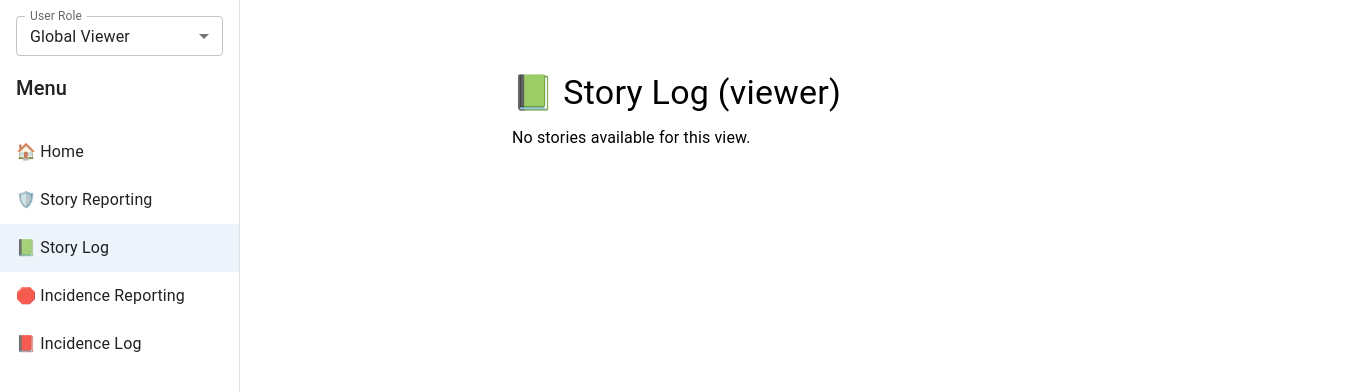
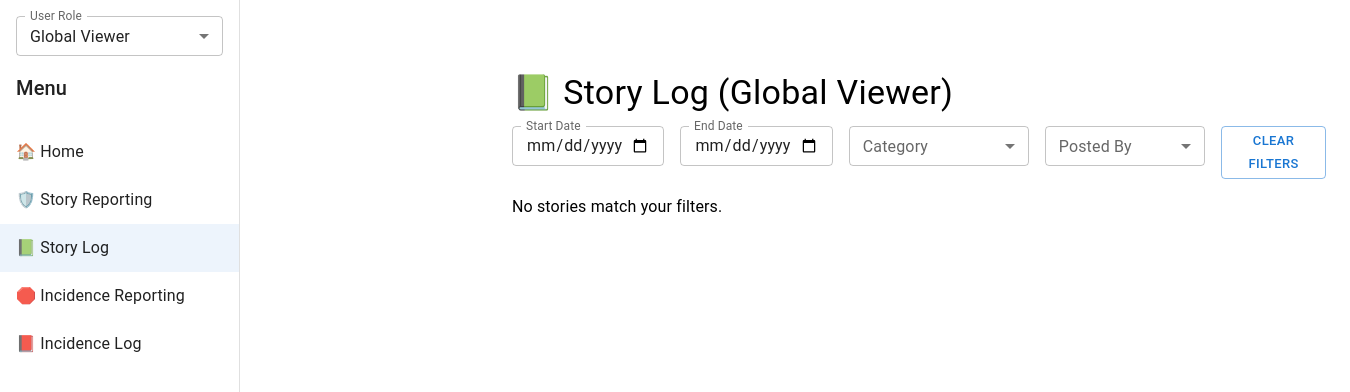
Before and after one commit to JoSt1703/positive_incidence_reporting, a React (Vite) app: page /positive-view in a window 1280 px wide. Shown: the top 392 px of the page, 1350 px wide, since content can reach past the window. Built offline with nearby package versions, Linux system fonts and the light colour scheme.

Commit message:
filter update

```diff
--- a/src/pages/NegativeViewEdit.jsx
+++ b/src/pages/NegativeViewEdit.jsx
@@ -1,29 +1,46 @@
 import { useState, useEffect } from 'react'
 import {
   Box, Typography, Table, TableBody, TableCell, TableContainer,
-  TableHead, TableRow, Paper, Button, Stack
+  TableHead, TableRow, Paper, Button, Stack, TextField,
+  FormControl, InputLabel, Select, MenuItem
 } from '@mui/material'
 import { useNavigate } from 'react-router-dom'
 
 export default function NegativeViewEdit() {
-  const [incidents, setIncidents] = useState([])
+  const [allIncidents, setAllIncidents] = useState([])
+  const [filtered, setFiltered] = useState([])
   const [role, setRole] = useState('viewer')
   const navigate = useNavigate()
+
+  const [startDate, setStartDate] = useState('')
+  const [endDate, setEndDate] = useState('')
+  const [postedBy, setPostedBy] = useState('')
+  const isViewer = role === 'viewer'
+
+  const formatRole = (id) => {
+    switch (id) {
+      case 'accountA': return 'Account A'
+      case 'accountB': return 'Account B'
+      case 'accountC': return 'Account C'
+      case 'viewer': return 'Global Viewer'
+      default: return id
+    }
+  }
 
   useEffect(() => {
     const load = () => {
       const all = JSON.parse(sessionStorage.getItem('incidents')) || []
       const currentRole = sessionStorage.getItem('role') || 'viewer'
 
-      const filtered = all.filter((incident) => {
+      const visible = all.filter((incident) => {
         if (currentRole === 'viewer') return incident.visibility === 'public'
         if (incident.owner === currentRole) return true
         if (incident.visibility === 'shared' && (incident.sharedWith || []).includes(currentRole)) return true
         return incident.visibility === 'public'
       })
 
+      setAllIncidents(visible)
       setRole(currentRole)
-      setIncidents(filtered)
     }
 
     load()
@@ -31,7 +48,15 @@ export default function NegativeViewEdit() {
     return () => window.removeEventListener('storage', load)
   }, [])
 
-  const isViewer = role === 'viewer'
+  useEffect(() => {
+    let filtered = [...allIncidents]
+
+    if (startDate) filtered = filtered.filter(i => i.incidentOccurred >= startDate)
+    if (endDate) filtered = filtered.filter(i => i.incidentOccurred <= endDate)
+    if (postedBy) filtered = filtered.filter(i => i.owner === postedBy)
+
+    setFiltered(filtered)
+  }, [allIncidents, startDate, endDate, postedBy])
 
   const handleEdit = (index) => {
     navigate(`/edit/${index}`)
@@ -40,12 +65,12 @@ export default function NegativeViewEdit() {
   const handleDelete = (index) => {
     const all = JSON.parse(sessionStorage.getItem('incidents')) || []
     const realIndex = all.findIndex(
-      (item) => item.summary === incidents[index].summary && item.owner === incidents[index].owner
+      (item) => item.summary === filtered[index].summary && item.owner === filtered[index].owner
     )
     if (realIndex !== -1) {
       all.splice(realIndex, 1)
       sessionStorage.setItem('incidents', JSON.stringify(all))
-      setIncidents((prev) => prev.filter((_, i) => i !== index))
+      setFiltered((prev) => prev.filter((_, i) => i !== index))
     }
   }
 
@@ -61,13 +86,54 @@ export default function NegativeViewEdit() {
   }
 
   return (
-    <Box sx={{ maxWidth: 900, mx: 'auto', mt: 4 }}>
+    <Box sx={{ maxWidth: 1000, mx: 'auto', mt: 4 }}>
       <Typography variant="h4" gutterBottom>
-        📕 Incident Log ({role})
+        📕 Incident Log ({formatRole(role)})
       </Typography>
 
-      {incidents.length === 0 ? (
-        <Typography>No incidents available for this view.</Typography>
+      {/* Filters */}
+      <Stack direction={{ xs: 'column', sm: 'row' }} spacing={2} sx={{ mb: 2 }}>
+        <TextField
+          label="Start Date"
+          type="date"
+          InputLabelProps={{ shrink: true }}
+          value={startDate}
+          onChange={(e) => setStartDate(e.target.value)}
+          size="small"
+        />
+        <TextField
+          label="End Date"
+          type="date"
+          InputLabelProps={{ shrink: true }}
+          value={endDate}
+          onChange={(e) => setEndDate(e.target.value)}
+          size="small"
+        />
+        <FormControl sx={{ minWidth: 180 }} size="small">
+          <InputLabel>Posted By</InputLabel>
+          <Select value={postedBy} label="Posted By" onChange={(e) => setPostedBy(e.target.value)}>
+            <MenuItem value="">All</MenuItem>
+            <MenuItem value="accountA">Account A</MenuItem>
+            <MenuItem value="accountB">Account B</MenuItem>
+            <MenuItem value="accountC">Account C</MenuItem>
+            <MenuItem value="viewer">Global Viewer</MenuItem>
+          </Select>
+        </FormControl>
+        <Button
+          variant="outlined"
+          size="small"
+          onClick={() => {
+            setStartDate('')
+            setEndDate('')
+            setPostedBy('')
+          }}
+        >
+          Clear Filters
+        </Button>
+      </Stack>
+
+      {filtered.length === 0 ? (
+        <Typography>No incidents match your filters.</Typography>
       ) : (
         <TableContainer component={Paper}>
           <Table>
@@ -75,15 +141,17 @@ export default function NegativeViewEdit() {
               <TableRow>
                 <TableCell>Status</TableCell>
                 <TableCell>Summary</TableCell>
+                <TableCell>Posted By</TableCell>
                 <TableCell>Visibility</TableCell>
                 <TableCell>Options</TableCell>
               </TableRow>
             </TableHead>
             <TableBody>
-              {incidents.map((incident, index) => (
+              {filtered.map((incident, index) => (
                 <TableRow key={index}>
                   <TableCell>{incident.status}</TableCell>
                   <TableCell>{incident.summary}</TableCell>
+                  <TableCell>{formatRole(incident.owner)}</TableCell>
                   <TableCell>{incident.visibility}</TableCell>
                   <TableCell>
                     <Stack spacing={1} direction="row">
--- a/src/pages/PositiveViewEdit.jsx
+++ b/src/pages/PositiveViewEdit.jsx
@@ -1,46 +1,54 @@
 import { useState, useEffect } from 'react'
 import {
   Box, Typography, Table, TableBody, TableCell, TableContainer,
-  TableHead, TableRow, Paper, Button, Stack
+  TableHead, TableRow, Paper, Button, Stack, TextField,
+  FormControl, InputLabel, Select, MenuItem
 } from '@mui/material'
 import { useNavigate } from 'react-router-dom'
 
-const EXAMPLE_STORIES = [
-  {
-    date: '2024-08-01',
-    summary: 'Rolled out company-wide MFA enforcement.',
-    detailed_info: 'Implemented MFA with hardware tokens.',
-    industry: 'Technology',
-    visibility: 'public',
-    owner: 'accountA'
-  },
-  {
-    date: '2024-06-15',
-    summary: 'Phishing workshop success.',
-    detailed_info: '85% follow-up training completed.',
-    industry: 'Finance',
-    visibility: 'public',
-    owner: 'accountB'
-  }
+const CATEGORIES = [
+  'Awareness Training', 'Technical Achievement', 'Management', 'Culture',
+  'Incident Response Success', 'Compliance Achievement', 'Innovation in Security Tools',
+  'Vendor Risk Management', 'Threat Intelligence Utilization', 'Data Protection',
+  'Resilience and Continuity', 'Employee Security Awareness', 'Integration Success',
+  'Regulatory Advocacy'
 ]
 
+const formatRole = (id) => {
+  switch (id) {
+    case 'accountA': return 'Account A'
+    case 'accountB': return 'Account B'
+    case 'accountC': return 'Account C'
+    case 'viewer': return 'Global Viewer'
+    default: return id
+  }
+}
+
 export default function PositiveViewEdit() {
-  const [stories, setStories] = useState([])
+  const [allStories, setAllStories] = useState([])
+  const [filtered, setFiltered] = useState([])
   const [role, setRole] = useState('viewer')
   const navigate = useNavigate()
+
+  // Filters
+  const [startDate, setStartDate] = useState('')
+  const [endDate, setEndDate] = useState('')
+  const [category, setCategory] = useState('')
+  const [postedBy, setPostedBy] = useState('')
+  const isViewer = role === 'viewer'
 
   useEffect(() => {
     const load = () => {
       const all = JSON.parse(sessionStorage.getItem('successStories')) || []
       const currentRole = sessionStorage.getItem('role') || 'viewer'
-      const filtered = all.filter((story) => {
+      const visible = all.filter((story) => {
         if (currentRole === 'viewer') return story.visibility === 'public'
         if (story.owner === currentRole) return true
         if (story.visibility === 'shared' && (story.sharedWith || []).includes(currentRole)) return true
         return story.visibility === 'public'
       })
-      setStories(filtered)
       setRole(currentRole)
+      setAllStories(visible)
     }
 
     load()
@@ -48,7 +56,16 @@ export default function PositiveViewEdit() {
     return () => window.removeEventListener('storage', load)
   }, [])
 
-  const isViewer = role === 'viewer'
+  useEffect(() => {
+    let filtered = [...allStories]
+
+    if (startDate) filtered = filtered.filter(story => story.date >= startDate)
+    if (endDate) filtered = filtered.filter(story => story.date <= endDate)
+    if (category) filtered = filtered.filter(story => story.category === category)
+    if (postedBy) filtered = filtered.filter(story => story.owner === postedBy)
+
+    setFiltered(filtered)
+  }, [allStories, startDate, endDate, category, postedBy])
 
   const handleEdit = (index) => {
     navigate(`/positive-edit/${index}`)
@@ -57,12 +74,12 @@ export default function PositiveViewEdit() {
   const handleDelete = (index) => {
     const all = JSON.parse(sessionStorage.getItem('successStories')) || []
     const realIndex = all.findIndex(
-      (item) => item.summary === stories[index].summary && item.owner === stories[index].owner
+      (item) => item.summary === filtered[index].summary && item.owner === filtered[index].owner
     )
     if (realIndex !== -1) {
       all.splice(realIndex, 1)
       sessionStorage.setItem('successStories', JSON.stringify(all))
-      setStories((prev) => prev.filter((_, i) => i !== index))
+      setFiltered((prev) => prev.filter((_, i) => i !== index))
     }
   }
 
@@ -78,13 +95,64 @@ export default function PositiveViewEdit() {
   }
 
   return (
-    <Box sx={{ maxWidth: 900, mx: 'auto', mt: 4 }}>
+    <Box sx={{ maxWidth: 1000, mx: 'auto', mt: 4 }}>
       <Typography variant="h4" gutterBottom>
-        📗 Story Log ({role})
+        📗 Story Log ({formatRole(role)})
       </Typography>
 
-      {stories.length === 0 ? (
-        <Typography>No stories available for this view.</Typography>
+      {/* Filters */}
+      <Stack direction={{ xs: 'column', sm: 'row' }} spacing={2} sx={{ mb: 2 }}>
+        <TextField
+          label="Start Date"
+          type="date"
+          InputLabelProps={{ shrink: true }}
+          value={startDate}
+          onChange={(e) => setStartDate(e.target.value)}
+          size="small"
+        />
+        <TextField
+          label="End Date"
+          type="date"
+          InputLabelProps={{ shrink: true }}
+          value={endDate}
+          onChange={(e) => setEndDate(e.target.value)}
+          size="small"
+        />
+        <FormControl sx={{ minWidth: 180 }} size="small">
+          <InputLabel>Category</InputLabel>
+          <Select value={category} label="Category" onChange={(e) => setCategory(e.target.value)}>
+            <MenuItem value="">All</MenuItem>
+            {CATEGORIES.map(cat => (
+              <MenuItem key={cat} value={cat}>{cat}</MenuItem>
+            ))}
+          </Select>
+        </FormControl>
+        <FormControl sx={{ minWidth: 160 }} size="small">
+          <InputLabel>Posted By</InputLabel>
+          <Select value={postedBy} label="Posted By" onChange={(e) => setPostedBy(e.target.value)}>
+            <MenuItem value="">All</MenuItem>
+            <MenuItem value="accountA">Account A</MenuItem>
+            <MenuItem value="accountB">Account B</MenuItem>
+            <MenuItem value="accountC">Account C</MenuItem>
+            <MenuItem value="viewer">Global Viewer</MenuItem>
+          </Select>
+        </FormControl>
+        <Button
+          variant="outlined"
+          size="small"
+          onClick={() => {
+            setStartDate('')
+            setEndDate('')
+            setCategory('')
+            setPostedBy('')
+          }}
+        >
+          Clear Filters
+        </Button>
+      </Stack>
+
+      {filtered.length === 0 ? (
+        <Typography>No stories match your filters.</Typography>
       ) : (
         <TableContainer component={Paper}>
           <Table>
@@ -92,15 +160,19 @@ export default function PositiveViewEdit() {
               <TableRow>
                 <TableCell>Date</TableCell>
                 <TableCell>Summary</TableCell>
+                <TableCell>Category</TableCell>
+                <TableCell>Posted By</TableCell>
                 <TableCell>Visibility</TableCell>
                 <TableCell>Options</TableCell>
               </TableRow>
             </TableHead>
             <TableBody>
-              {stories.map((story, index) => (
+              {filtered.map((story, index) => (
                 <TableRow key={index}>
                   <TableCell>{story.date}</TableCell>
                   <TableCell>{story.summary}</TableCell>
+                  <TableCell>{story.category || '—'}</TableCell>
+                  <TableCell>{formatRole(story.owner)}</TableCell>
                   <TableCell>{story.visibility}</TableCell>
                   <TableCell>
                     <Stack spacing={1} direction="row">
```
